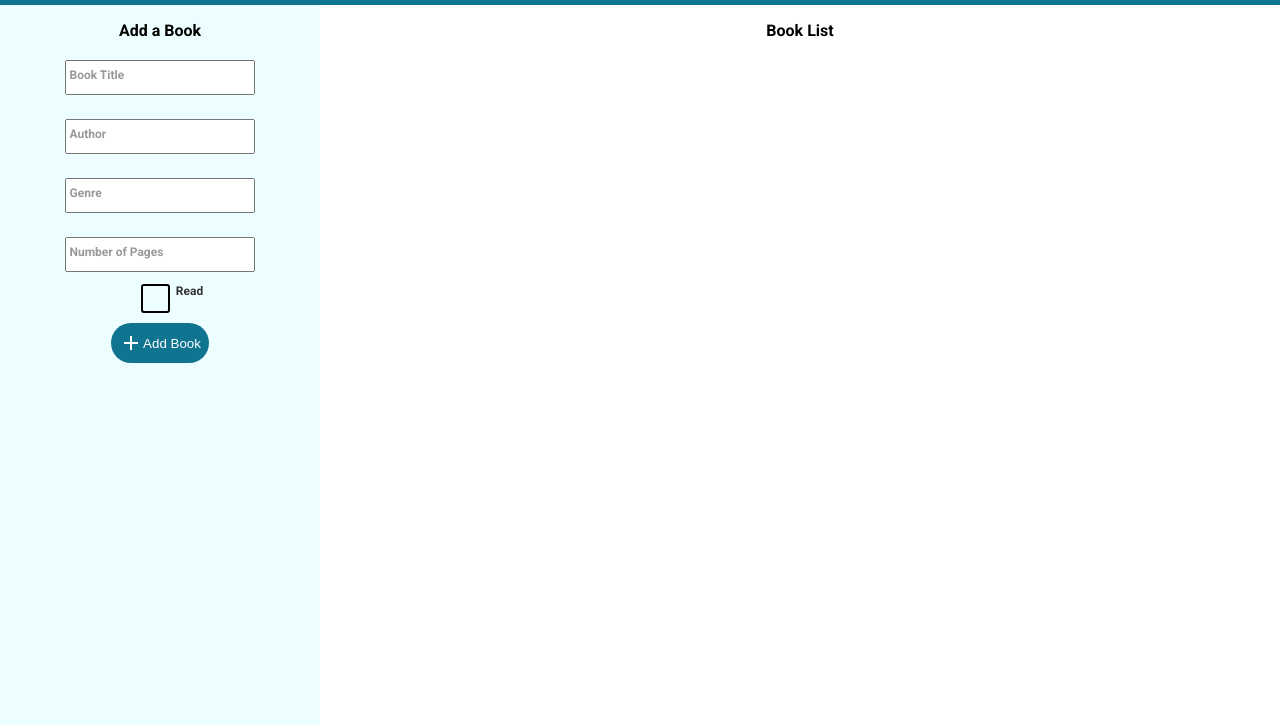
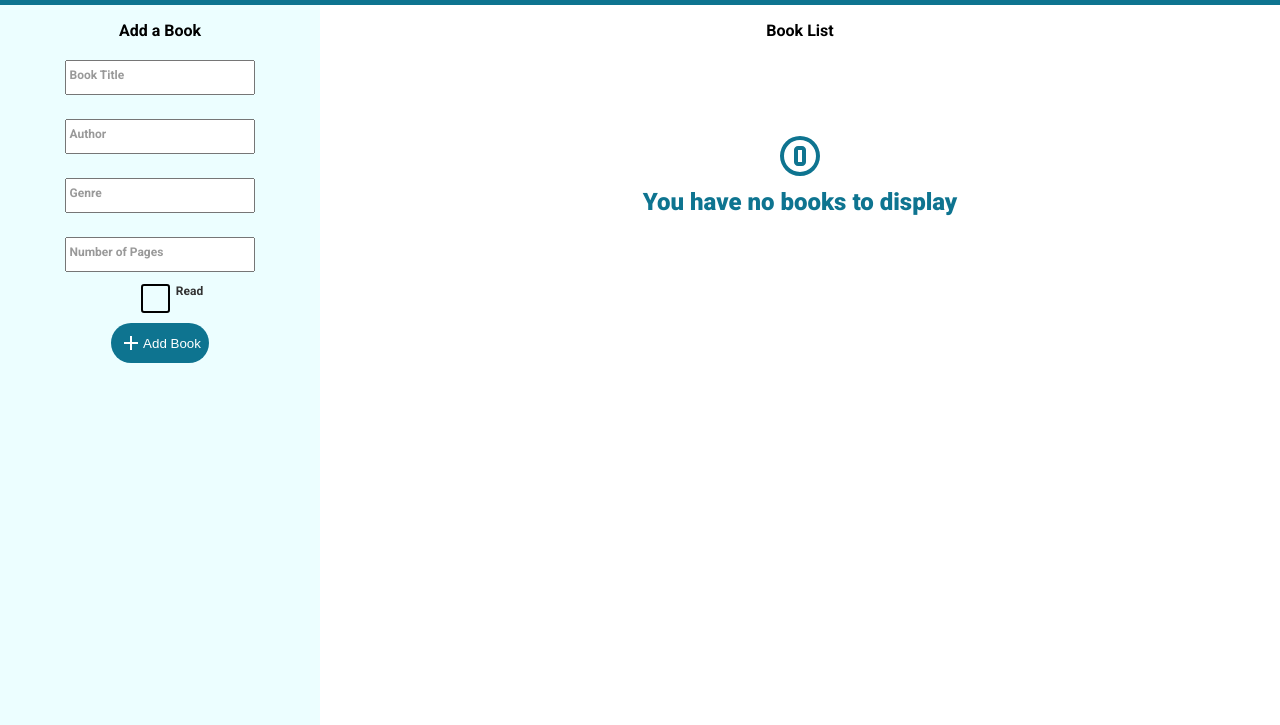
Before and after one commit to janpetallo/odin-library, a plain HTML site: page index.html in a window 1280 px wide. Shown: the part 75-800 px from the top of the page. Drawn offline with Linux system fonts and the light colour scheme.

Commit message:
added text when no books are added to the list

```diff
--- a/script.js
+++ b/script.js
@@ -24,6 +24,14 @@ function displayBooks() {
     // Clear the book list
     var bookList = document.querySelector('.book-list');
     bookList.innerHTML = '';
+
+    if (myLibrary.length === 0) {
+        var noBooksDiv = document.createElement('div');
+        noBooksDiv.classList.add('no-books');
+        noBooksDiv.classList.add('roboto-black');
+        noBooksDiv.innerHTML = '<svg xmlns="http://www.w3.org/2000/svg" height="24" viewBox="0 -960 960 960" width="24"><path d="M480-80q-83 0-156-31.5T197-197q-54-54-85.5-127T80-480q0-83 31.5-156T197-763q54-54 127-85.5T480-880q83 0 156 31.5T763-763q54 54 85.5 127T880-480q0 83-31.5 156T763-197q-54 54-127 85.5T480-80Zm0-80q134 0 227-93t93-227q0-134-93-227t-227-93q-134 0-227 93t-93 227q0 134 93 227t227 93Zm0-320Zm-40 200h80q33 0 56.5-23.5T600-360v-240q0-33-23.5-56.5T520-680h-80q-33 0-56.5 23.5T360-600v240q0 33 23.5 56.5T440-280Zm0-320h80v240h-80v-240Z"/></svg> You have no books to display';
+        bookList.appendChild(noBooksDiv);
+    }
 
     // Add each book to the book list
     myLibrary.forEach(function(book, index) {
@@ -118,3 +126,6 @@ document.querySelector('form').addEventListener('submit', function(event) {
 
     event.target.reset(); // Reset the form
 });
+
+
+displayBooks(); // Display the books when the page loads
--- a/styles.css
+++ b/styles.css
@@ -8,11 +8,6 @@
 body {
     margin: 0;
     text-align: center;
-}
-
-svg{
-    fill: white;
-
 }
 
 .container {
@@ -182,11 +177,16 @@ svg{
     cursor: pointer;
 }
 
+.add-book button svg {
+    fill: white;
+}
+
 .book-list {
     display: grid;
-    grid-template-columns: repeat(auto-fit, minmax(200px, 1fr));
+    grid-template-columns: repeat(auto-fit, minmax(250px, 1fr));
     gap: 1rem;
     align-content: start;
+    justify-content: center;
 }
 
 .book-list .book {
@@ -203,6 +203,7 @@ svg{
     flex-direction: column;
     justify-content: space-between;
     align-items: center;
+    text-wrap: nowrap;
 }
 
 
@@ -238,6 +239,7 @@ svg{
     color: white;
     border-radius: 30px;
     border: none;
+    width: fit-content;
 
     display: flex;
     justify-content: space-between;
@@ -247,6 +249,25 @@ svg{
 .book button:hover {
     background-color: var(--tertiary-color);
     cursor: pointer;
+}
+
+.book-list .no-books {
+    font-size: 1.5rem;
+    color: var(--primary-color);
+    margin-top: 5rem;
+    gap: 0.5rem;
+
+
+    display: flex;
+    flex-direction: column;
+    justify-content: center;
+    align-items: center;
+}
+
+.book-list .no-books svg {
+    width: 3rem;
+    height: 3rem;
+    fill: var(--primary-color);
 }
 
 
```
Also changed, not shown: assets/counter_0_FILL0_wght400_GRAD0_opsz24.svg (added).
